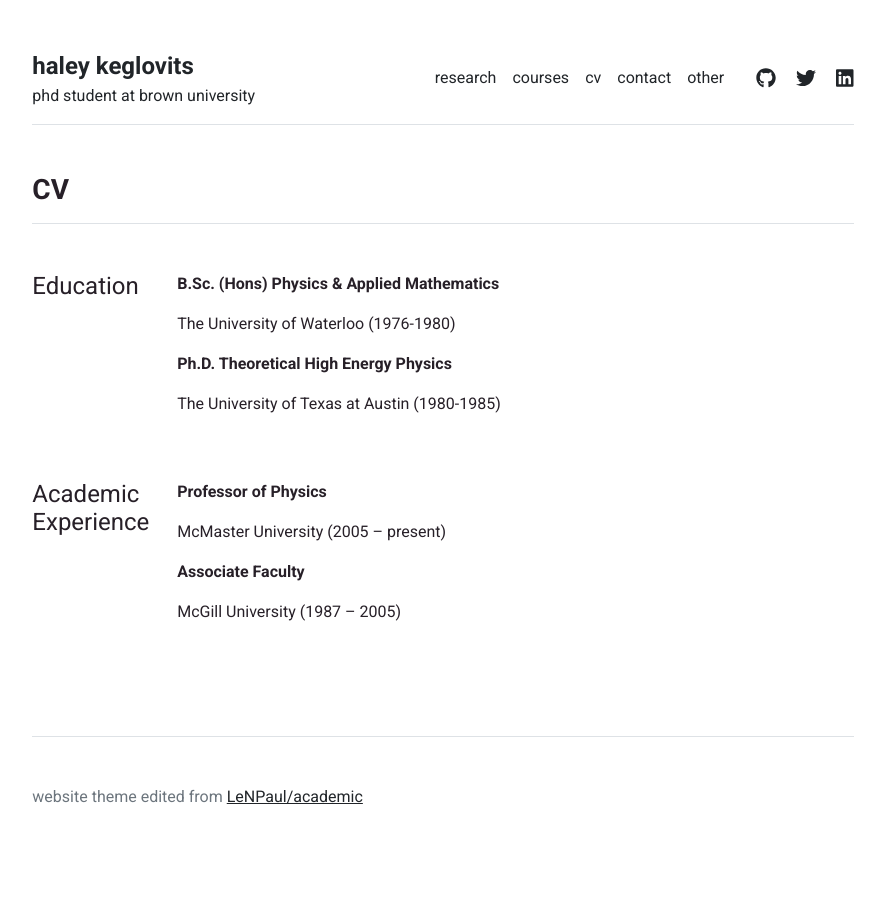
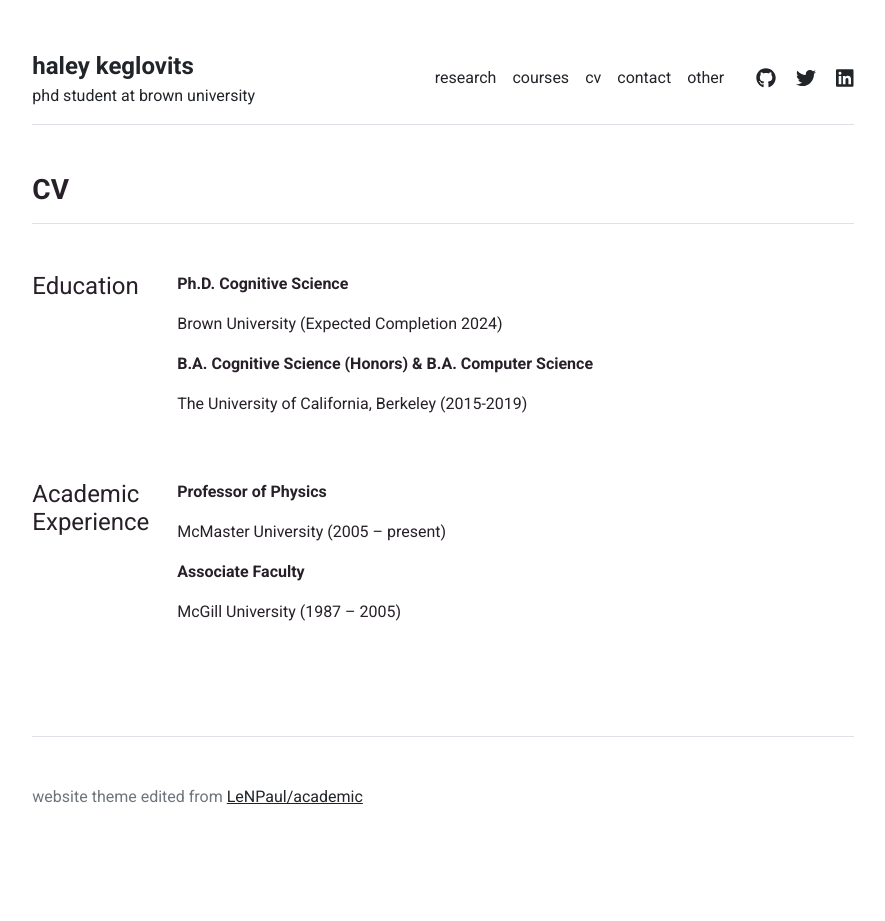
Before and after one commit to haleyk/haleyk.github.io, a Jekyll site: the page built from cv.md, in a window 1280 px wide. Shown: the whole page, without its empty margins (197-1082 px from the left). Built offline with Jekyll 4.4.1, drawn with Linux system fonts in a browser that asks for light colours.

Commit message:
will this build

```diff
--- a/_data/cv/education.yml
+++ b/_data/cv/education.yml
@@ -1,5 +1,6 @@
-- title: 'B.Sc. (Hons) Physics & Applied Mathematics'
-  description: 'The University of Waterloo (1976-1980)'
+- title: 'Ph.D. Cognitive Science'
+  description: 'Brown University (Expected Completion 2024)'
 
-- title: 'Ph.D. Theoretical High Energy Physics'
-  description: 'The University of Texas at Austin (1980-1985)'
+
+- title: 'B.A. Cognitive Science (Honors) & B.A. Computer Science'
+  description: 'The University of California, Berkeley (2015-2019)'
```
